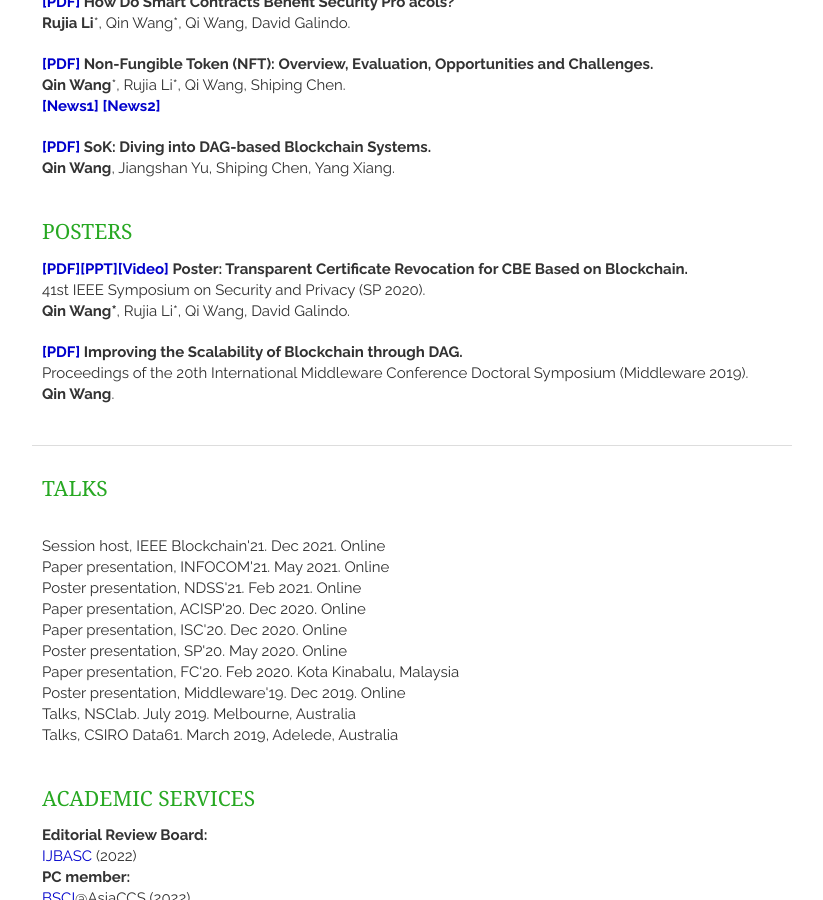
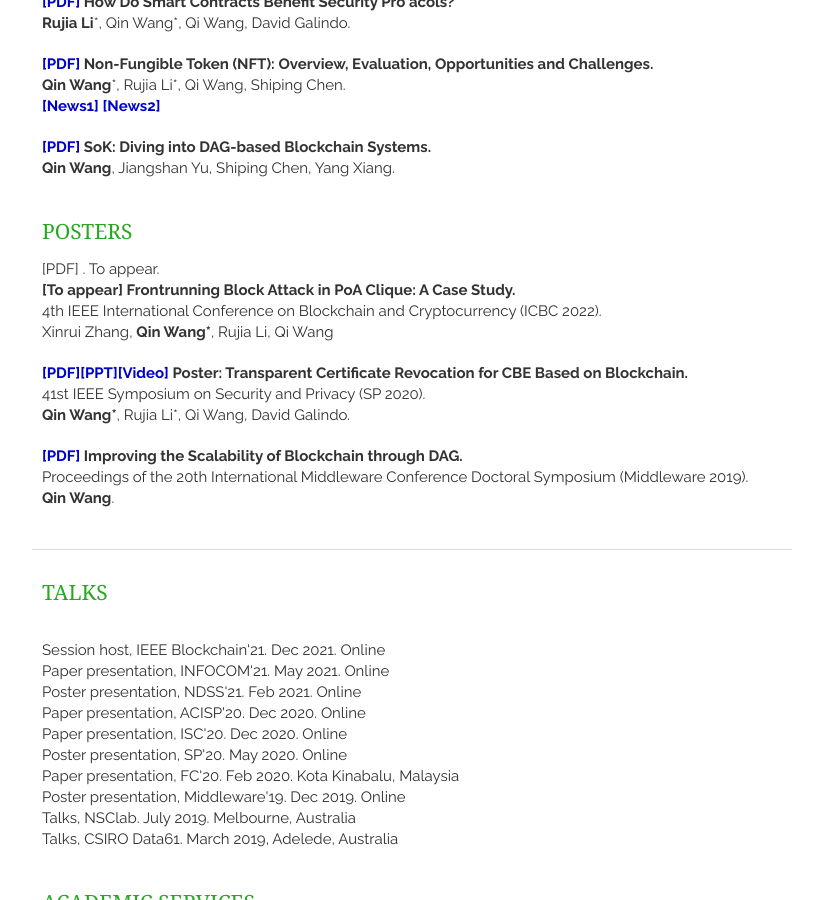
Before and after one commit to AaronWang-git/qinwang-git.github.io, a Jekyll site: the page built from index.html, in a window 1280 px wide and 900 px high, scrolled down 1190 px. Shown: the whole window, without its empty margins (318-1141 px from the left). Built offline with Jekyll 4.4.1, drawn with Linux system fonts in a browser that asks for light colours; nearby versions of some CDN libraries; a script that is not in the unit is left out; the list of posts is cut into pages by our own code.

Commit message:
Update publications.html

```diff
--- a/_includes/publications.html
+++ b/_includes/publications.html
@@ -112,6 +112,18 @@
 
 <h1>Posters</h1>
 
+    [PDF] . To appear.
+
+
+     <article>
+      <header>
+            <strong>[To appear]
+            Frontrunning Block Attack in PoA Clique: A Case Study.</strong>
+            <br>4th IEEE International Conference on Blockchain and Cryptocurrency (ICBC 2022).
+            <br><b>Xinrui Zhang<b>, <strong>Qin Wang<sup>*</sup></strong>, <b>Rujia Li</b>, Qi Wang
+       </header>
+    </article>
+
     <article>
       <header>
             <strong><a href = "https://www.ieee-security.org/TC/SP2020/poster-abstracts/hotcrp_sp20posters-final7.pdf" target="_blank">[PDF]</a><a href = "http://rujia.uk/resource/SP20_POSTER.pdf" target="_blank">[PPT]</a><a href = "https://youtu.be/6z9Nfo37DQA" target="_blank">[Video]</a>
```
